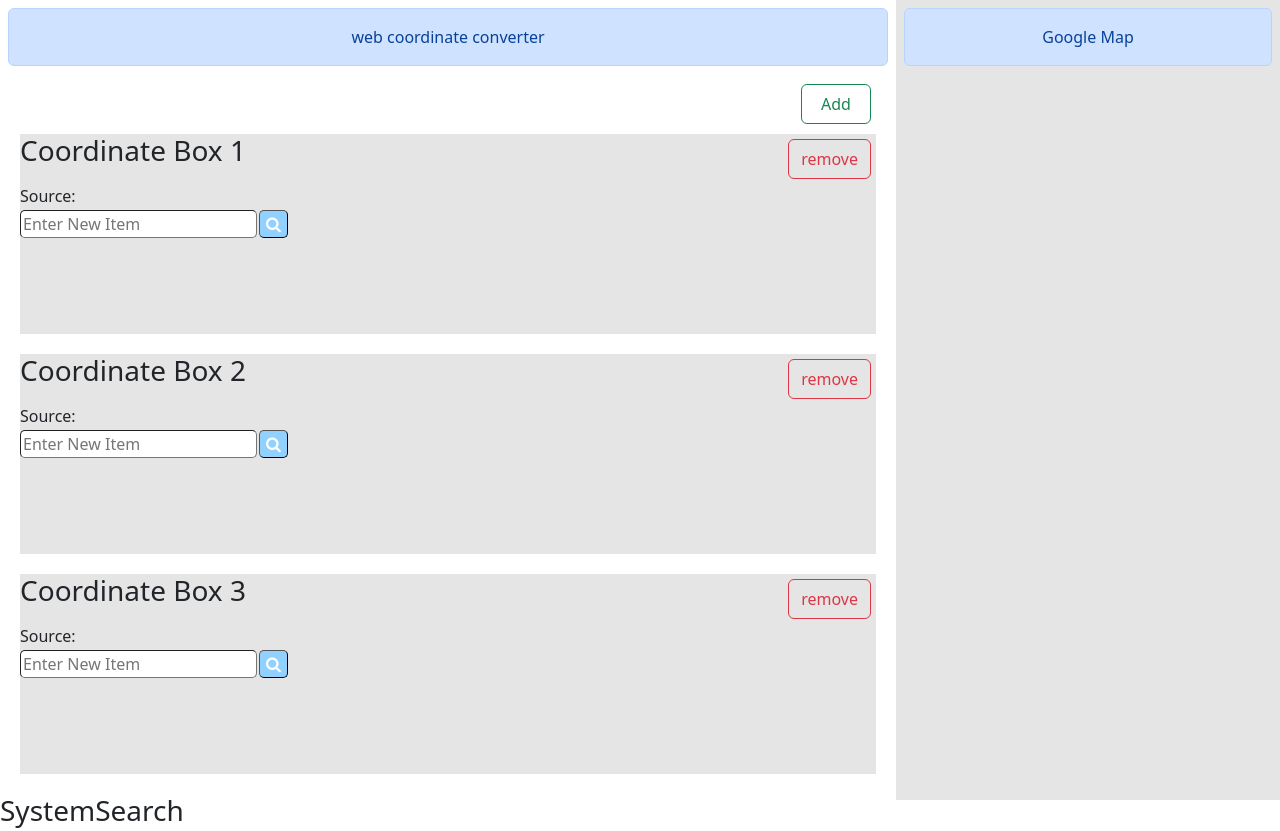
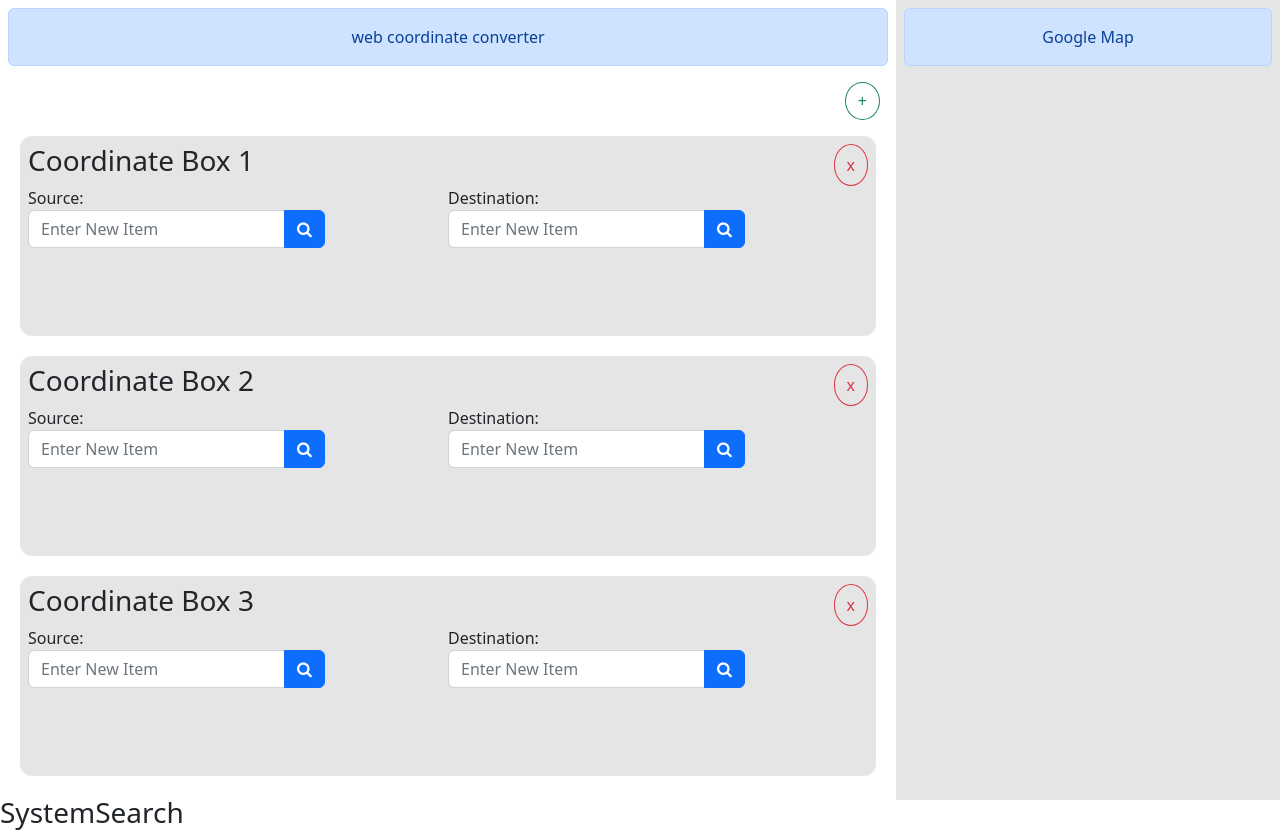
Before and after one commit to SeisWare/WebCoordinateConverter, a React app: page / in a window 1280 px wide. Built offline with nearby package versions, Linux system fonts and the light colour scheme.

Commit message:
Fixed UI a bit more. Added a second set of coordinate controls so there's one for source and one for destination.

```diff
--- a/src/components/CoordinateBox/CoordinateBox.css
+++ b/src/components/CoordinateBox/CoordinateBox.css
@@ -3,16 +3,27 @@
     margin-top: 0;
     background-color: rgba(0, 0, 0, 0.1);
     height: 200px;
-    width: 1000px;
     display: flex;
     flex-wrap: wrap;
+    padding: 0.5rem;
+    border-radius: 0.75rem;
 }
 
-.removeBtn {
-    margin: 5px;
-    margin-left: auto;
-    height: 40px;
-    width: auto;
+.coordinateBox-header{
+    display: flex;
+    width: 100%;
+}
+
+.coordinateBox-body{
+    display: flex;
+    flex-direction: row;
+    width: 100%;
+}
+
+.coordinate-toolbar {
+    display: flex;
+    flex-direction: row-reverse;
+    flex-grow: 1;
 }
 
 .removeBtn:focus{
--- a/src/components/CoordinateBox/CoordinateBox.js
+++ b/src/components/CoordinateBox/CoordinateBox.js
@@ -1,5 +1,6 @@
+import React from "react";
 import Button from 'react-bootstrap/Button';
-import React from "react";
+import CoordinateField from '../CoordinatePanel/CoordinatePanel';
 import './CoordinateBox.css';
 
 
@@ -7,21 +8,19 @@ const CoordinateBox = (props) => {
     const { id, type } = props.data;
     return (
         <div className="coordinateBox">
-            <h3>Coordinate Box {id}</h3>
-            <Button className="removeBtn"
-                variant="outline-danger"
-                onClick={() => props.removeCoordinateBox(id)}>
-                remove
-            </Button>
-            <div className="boxBody">
-                <div className="source">
-                    <div>Source:</div>
-                    <input
-                        type="text"
-                        placeholder="Enter New Item"
-                    />
-                    <button class="icon"><i class="fa fa-search"></i></button>
+            <div className='coordinateBox-header'>
+                <h3>Coordinate Box {id}</h3>
+                <div className="coordinate-toolbar">
+                    <Button className="removeBtn round-btn"
+                        variant="outline-danger"
+                        onClick={() => props.removeCoordinateBox(id)}>
+                        x
+                    </Button>
                 </div>
+            </div>
+            <div className='coordinateBox-body'>
+                <CoordinateField title="Source"/>
+                <CoordinateField title="Destination"/>
             </div>
         </div>
     )
--- a/src/components/CoordinateConverters/CoordinateConverters.css
+++ b/src/components/CoordinateConverters/CoordinateConverters.css
@@ -1,11 +1,9 @@
 .converterPanel {
+
+}
+
+.main-toolbar{
     display: flex;
-    flex-wrap: wrap;
+    flex-direction: row-reverse;
+    margin: 1rem;;
 }
-.addBtn {
-    margin: 10px;
-    margin-left: auto;
-    margin-right: 25px;
-    height: 40px;
-    width: 70px;
-}
--- a/src/components/CoordinateConverters/CoordinateConverters.js
+++ b/src/components/CoordinateConverters/CoordinateConverters.js
@@ -7,12 +7,14 @@ const CoordinateConverters = (props) => {
     const { converters, addCoordinateBox, removeCoordinateBox } = props;
     return (
         <div className="converterPanel">
-            <Button
-                className="addBtn"
-                variant="outline-success"
-                onClick={() => props.addCoordinateBox()}>
-                Add
-            </Button>
+            <div className="main-toolbar">
+                <Button
+                    className="round-btn"
+                    variant="outline-success"
+                    onClick={() => props.addCoordinateBox()}>
+                    +
+                </Button>
+            </div>
             {converters.map((converter) => (
                 <CoordinateBox
                     key={converter.id}
--- /dev/null
+++ b/src/components/CoordinatePanel/CoordinatePanel.css
@@ -0,0 +1,3 @@
+.boxBody{
+    width: 50%;
+}
--- /dev/null
+++ b/src/components/CoordinatePanel/CoordinatePanel.js
@@ -0,0 +1,42 @@
+import React, { useState } from "react";
+import { Button, CloseButton, Form, InputGroup, OverlayTrigger, Popover } from "react-bootstrap";
+import './CoordinatePanel.css'
+
+const CoordinatePanel = (props) => {
+    const { title } = props;
+    const [show, setShow] = useState(false);
+    const [searchTerm, setSearchTerm] = useState("");
+
+    const popover = (
+        <Popover id="popover-basic">
+          <Popover.Header as="h3">
+            Search Coordinate Systems
+            <CloseButton onClick={() => setShow(false)}/>
+          </Popover.Header>
+          <Popover.Body>
+            And here's some <strong>amazing</strong> content. It's very engaging.
+            right?
+          </Popover.Body>
+        </Popover>
+      );
+
+      const handleChange = (e) =>{
+        setSearchTerm(e.target.value);
+      }
+
+    return (
+        <div className="boxBody">
+            <div className="source">
+                <div>{title}:</div>
+                <InputGroup>
+                    <OverlayTrigger placement="bottom" overlay={popover} show={show}>
+                        <Form.Control placeholder="Enter New Item" onChange={handleChange} onFocus={() => setShow(true)}/>
+                    </OverlayTrigger>
+                    <Button class="icon"><i class="fa fa-search"></i></Button>
+                </InputGroup>
+            </div>
+        </div>
+    )
+}
+
+export default CoordinatePanel;
--- a/src/components/MainPage/MainPage.css
+++ b/src/components/MainPage/MainPage.css
@@ -1,6 +1,11 @@
 .MainPage {
     width: 70%;
 }
+
 .title {
     margin: 0 auto;
 }
+
+.round-btn {
+    border-radius: 50%;
+}
--- a/src/components/MainPage/MainPage.js
+++ b/src/components/MainPage/MainPage.js
@@ -11,6 +11,7 @@ const MainPage = (props) => {
             <Alert variant="primary" className="m-2 text-center" >
                 web coordinate converter
             </Alert>
+
             <CoordinateConverters
                 converters={converters}
                 addCoordinateBox={addCoordinateBox}
```
